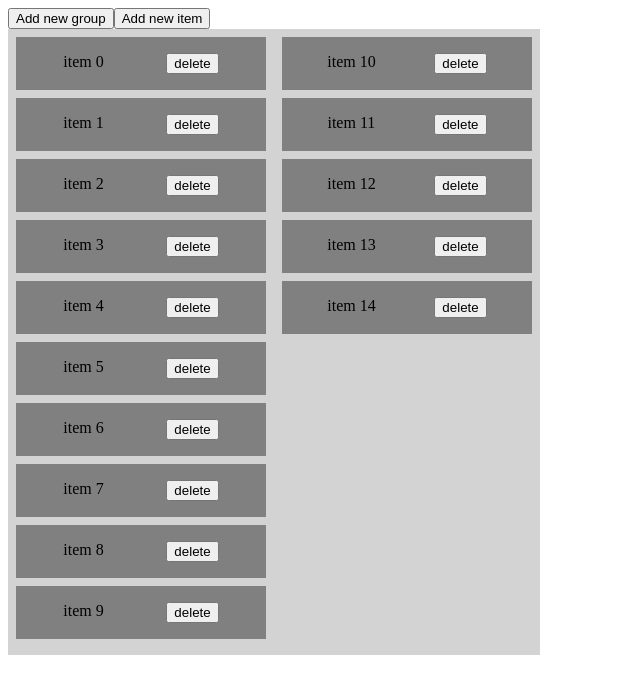
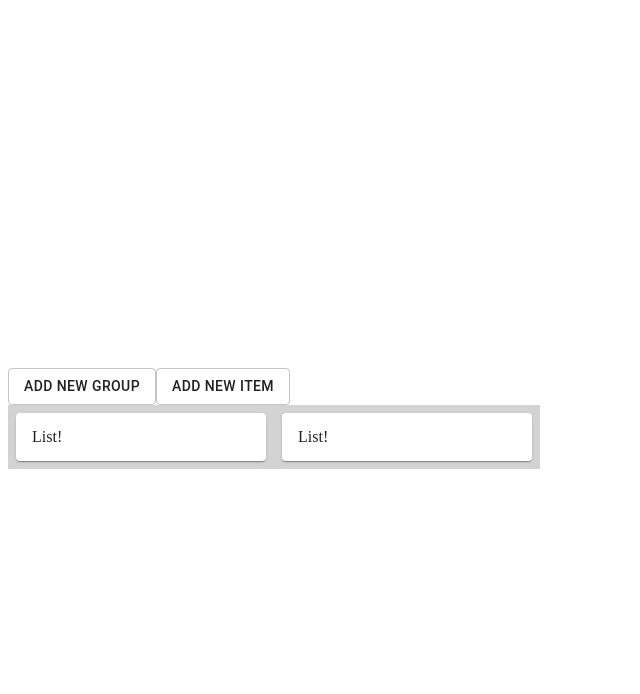
Before and after one commit to dkStephanos/life-interview-pi, a React (Create React App) app: page / in a window 1280 px wide. Shown: the top 694 px of the page, without its empty margins (0-640 px from the left). Built offline with nearby package versions, Linux system fonts and the light colour scheme.

Commit message:
moved components to material, placed lists in accordions

```diff
--- a/src/index.js
+++ b/src/index.js
@@ -1,6 +1,15 @@
 import React, { useState } from 'react';
 import ReactDOM from 'react-dom';
 import { DragDropContext, Droppable, Draggable } from 'react-beautiful-dnd';
+import ReactPlayer from 'react-player';
+import {
+	Accordion,
+	AccordionDetails,
+	AccordionSummary,
+	Card,
+	CardContent,
+	Button,
+} from '@material-ui/core';
 
 // fake data generator
 const getItems = (count, offset = 0) =>
@@ -83,20 +92,22 @@ function QuoteApp() {
 
 	return (
 		<div>
-			<button
-				type='button'
+			<ReactPlayer url='https://www.youtube.com/watch?v=ysz5S6PUM-U' />
+
+			<Button
+				variant='outlined'
 				onClick={() => {
 					setState([...state, []]);
 				}}>
 				Add new group
-			</button>
-			<button
-				type='button'
+			</Button>
+			<Button
+				variant='outlined'
 				onClick={() => {
 					setState([...state, getItems(1)]);
 				}}>
 				Add new item
-			</button>
+			</Button>
 			<div style={{ display: 'flex' }}>
 				<DragDropContext onDragEnd={onDragEnd}>
 					{state.map((el, ind) => (
@@ -106,35 +117,41 @@ function QuoteApp() {
 									ref={provided.innerRef}
 									style={getListStyle(snapshot.isDraggingOver)}
 									{...provided.droppableProps}>
+									<Accordion>
+										<AccordionSummary>List!</AccordionSummary>
 										{el.map((item, index) => (
 											<Draggable key={item.id} draggableId={item.id} index={index}>
 												{(provided, snapshot) => (
-												<div
+													<Card
 														ref={provided.innerRef}
 														{...provided.draggableProps}
 														{...provided.dragHandleProps}
-													style={getItemStyle(snapshot.isDragging, provided.draggableProps.style)}>
-													<div
+														style={getItemStyle(
+															snapshot.isDragging,
+															provided.draggableProps.style
+														)}>
+														<CardContent
 															style={{
 																display: 'flex',
 																justifyContent: 'space-around',
 															}}>
 															{item.content}
-														<button
-															type='button'
+															<Button
+																variant='outlined'
 																onClick={() => {
 																	const newState = [...state];
 																	newState[ind].splice(index, 1);
 																	setState(newState.filter((group) => group.length));
 																}}>
 																delete
-														</button>
-													</div>
-												</div>
+															</Button>
+														</CardContent>
+													</Card>
 												)}
 											</Draggable>
 										))}
 										{provided.placeholder}
+									</Accordion>
 								</div>
 							)}
 						</Droppable>
```
Lines whose indentation alone changed are shown as unchanged.
